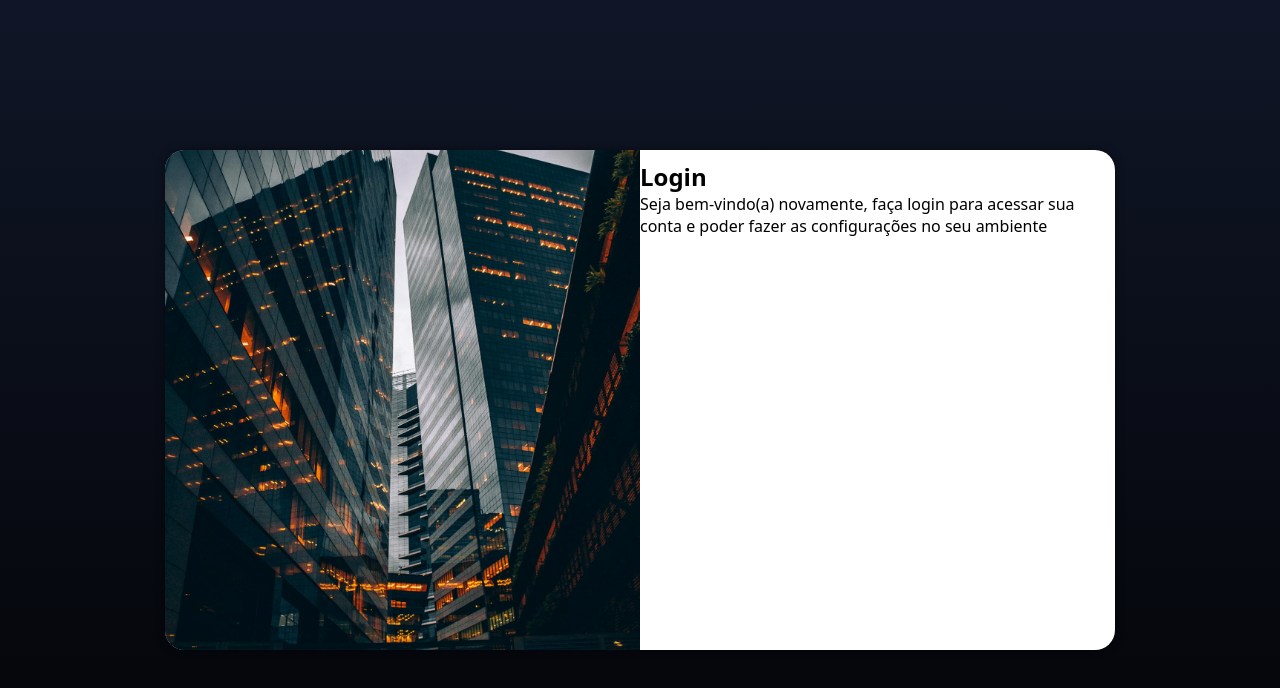
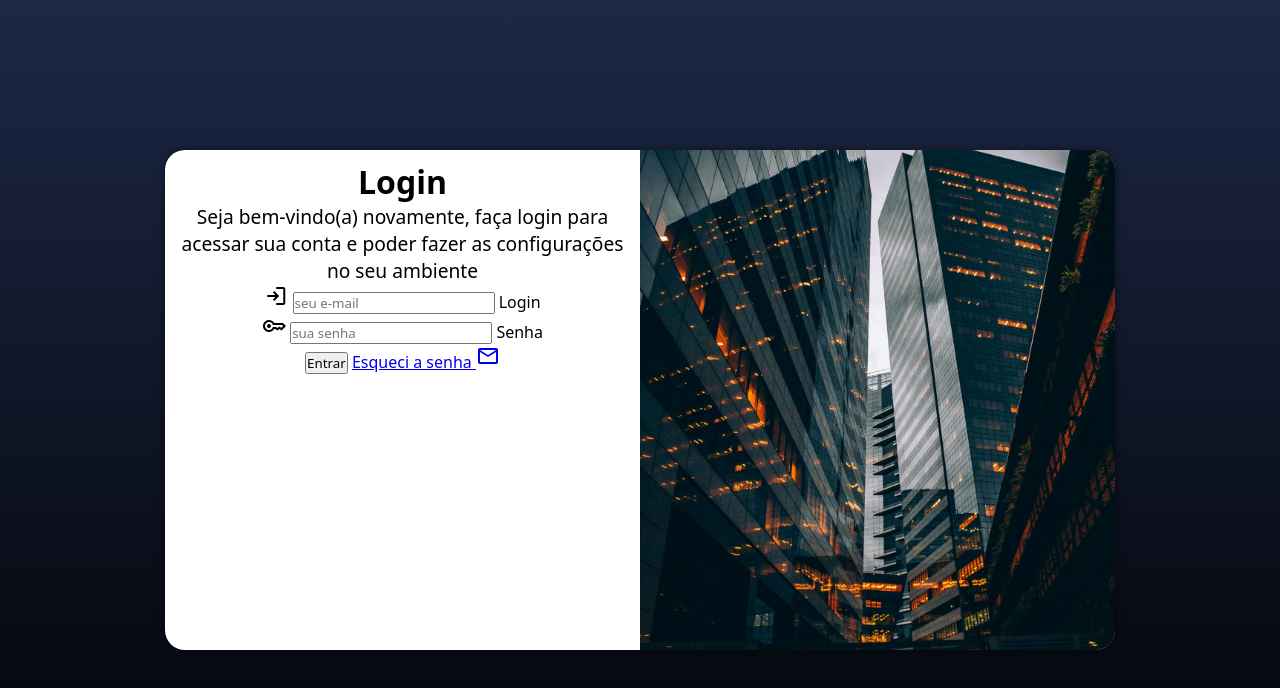
Before and after one commit to AbiezerLara/projeto-login, a plain HTML site: page index.html in a window 1280 px wide. Drawn offline with nearby package versions, Linux system fonts and the light colour scheme.

Commit message:
adicionei formulario

```diff
--- a/estilos/media-query.css
+++ b/estilos/media-query.css
@@ -10,7 +10,7 @@
         width: 80vw;
     }
 
-    section#login > dvi#imagem {
+    section#login > div#imagem {
         float: left;
         width: 30%;
         height: 100%;
@@ -19,14 +19,13 @@
     section#login > div#formulario {
         float: right;
         width: 70%;
-
     }
 }
 
 @media screen and (min-width: 992px) {
 
     body{
-        background-image: linear-gradient(to top,#030407, #101627);
+        background-image: linear-gradient(to top,#030407, #1d2847);
     }
 
     section#login {
@@ -34,8 +33,22 @@
     }
 
     section#login > div#imagem {
-        float: left;
+        float: right;
         width: 50%;
         height: 100%;
     }
+
+    section#login > div#formulario {
+        float:left;
+        width: 50%;
+    }
+
+
+    div#formulario > h1 {
+        font-size: 2em;
+    }
+
+    div#formulario > p {
+        font-size: 1.2em;
+    }
 }
--- a/estilos/style.css
+++ b/estilos/style.css
@@ -56,3 +56,12 @@ section#login > div#formulario{
     padding: 10px;
     display: block;
 }
+
+div#formulario {
+    text-align: center;
+    margin-bottom: 10px;
+}
+
+div#formulario > p {
+    font-size: 0.8em;
+}
--- a/index.html
+++ b/index.html
@@ -6,6 +6,7 @@
     <title>Login</title>
     <link rel="stylesheet" href="estilos/style.css">
     <link rel="stylesheet" href="estilos/media-query.css">
+    <link rel="stylesheet" href="https://fonts.googleapis.com/css2?family=Material+Symbols+Outlined:opsz,wght,FILL,GRAD@20..48,100..700,0..1,-50..200" />
 </head>
 <body>
     <main>
@@ -16,7 +17,30 @@
             <div id="formulario">
                 <h1>Login</h1>
                 <p>Seja bem-vindo(a) novamente, faça login para acessar sua conta e poder fazer as configurações no seu ambiente</p>
-                <form action="login.php" method="post"></form>
+                <form action="login.php" method="post" autocomplete="on">
+                    <div class="campo">
+                        <span class="material-symbols-outlined">
+                            login
+                        </span>
+                        <input type="email" name="login" id="ilogin" placeholder="seu e-mail" autocomplete="email" required maxlength="50">
+                        <label for="ilogin">Login</label>
+                    </div>
+
+                    <div class="campo">
+                        <span class="material-symbols-outlined">
+                            key
+                        </span>
+                        <input type="password" name="senha" id="isenha" placeholder="sua senha" autocomplete="current-password" required minlength="8" max="20">
+                        <label for="isenha">Senha</label>
+                    </div>
+
+                    <input type="submit" value="Entrar">
+                        <a href="esqueci.html">Esqueci a senha
+                            <span class="material-symbols-outlined">
+                            mail
+                            </span>
+                        </a>
+                </form>
             </div>
         </section>
     </main>
```
